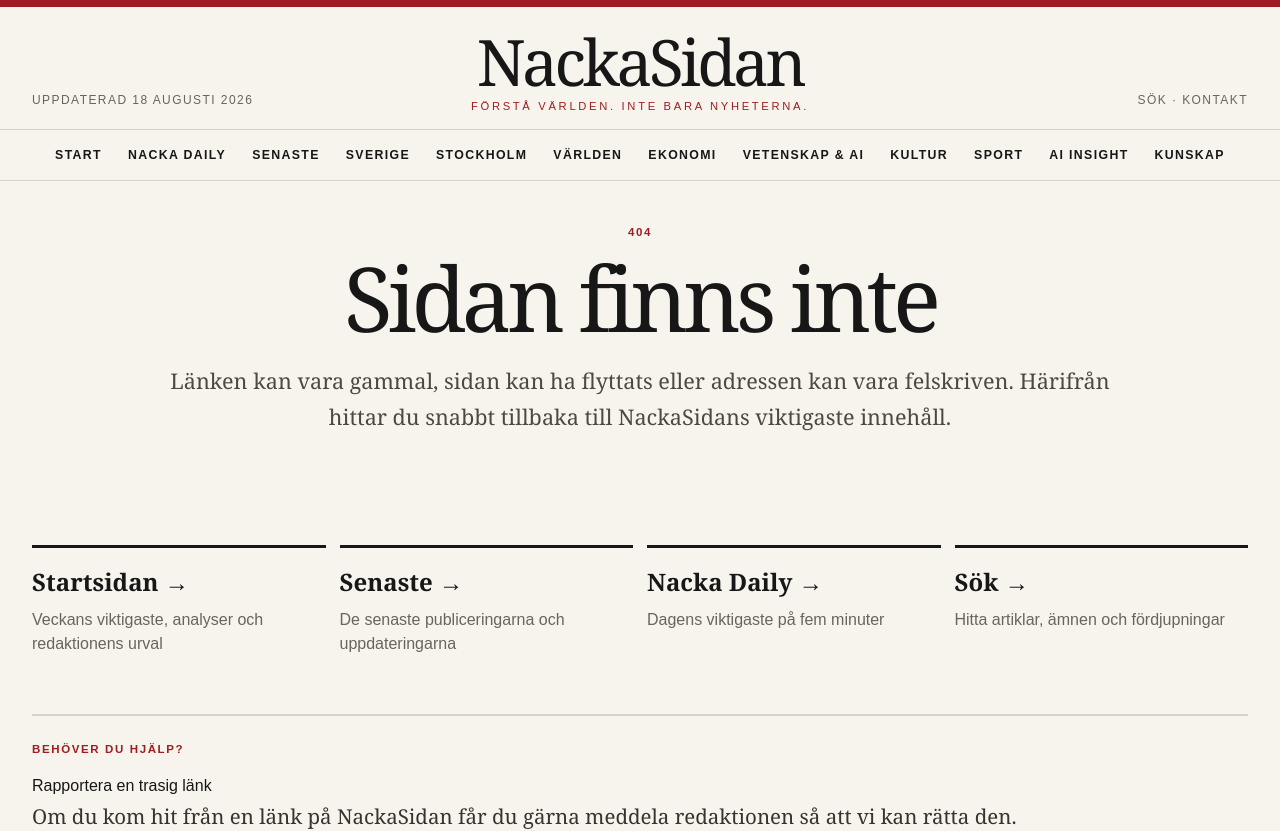
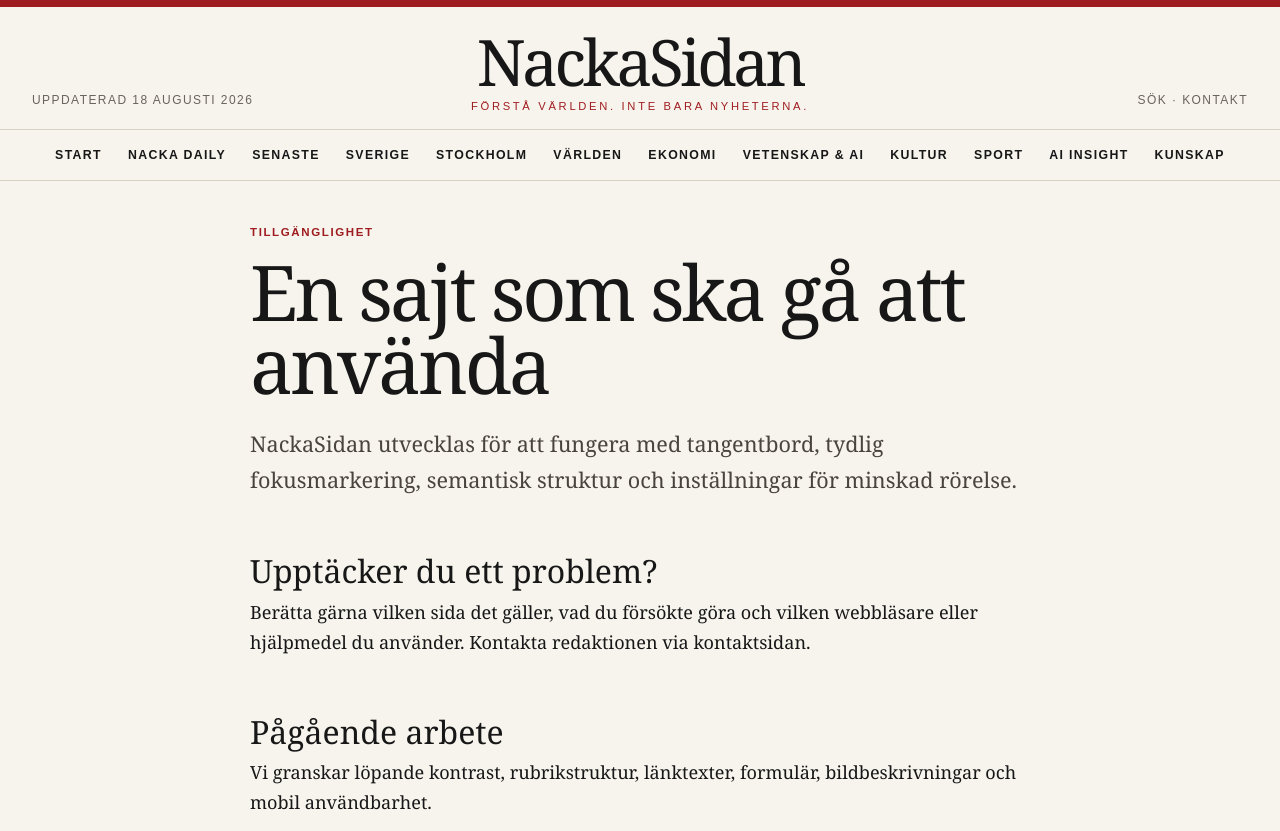
Before and after one commit to Djurgarden2019/NackaSidan-2026, a Next.js app: page /tillganglighet in a window 1280 px wide. Before the commit this address had no page. Shown: the top 831 px of the page. Built offline with nearby package versions, Linux system fonts and the light colour scheme.

Commit message:
Main 312: add accessibility statement page

```diff
--- /dev/null
+++ b/app/tillganglighet/page.tsx
@@ -0,0 +1,3 @@
+import type { Metadata } from 'next';
+export const metadata:Metadata={title:'Tillgänglighet',description:'NackaSidans arbete med digital tillgänglighet.'};
+export default function Accessibility(){return <main><div className="shell"><article className="article"><div className="kicker">Tillgänglighet</div><h1>En sajt som ska gå att använda</h1><p className="intro">NackaSidan utvecklas för att fungera med tangentbord, tydlig fokusmarkering, semantisk struktur och inställningar för minskad rörelse.</p><h2>Upptäcker du ett problem?</h2><p>Berätta gärna vilken sida det gäller, vad du försökte göra och vilken webbläsare eller hjälpmedel du använder. Kontakta redaktionen via kontaktsidan.</p><h2>Pågående arbete</h2><p>Vi granskar löpande kontrast, rubrikstruktur, länktexter, formulär, bildbeskrivningar och mobil användbarhet.</p></article></div></main>}
```
